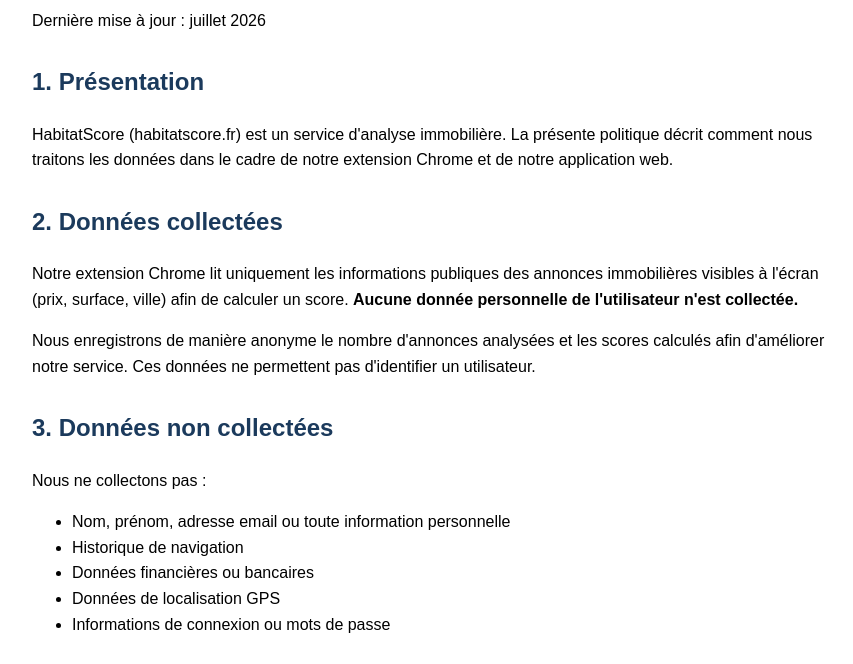
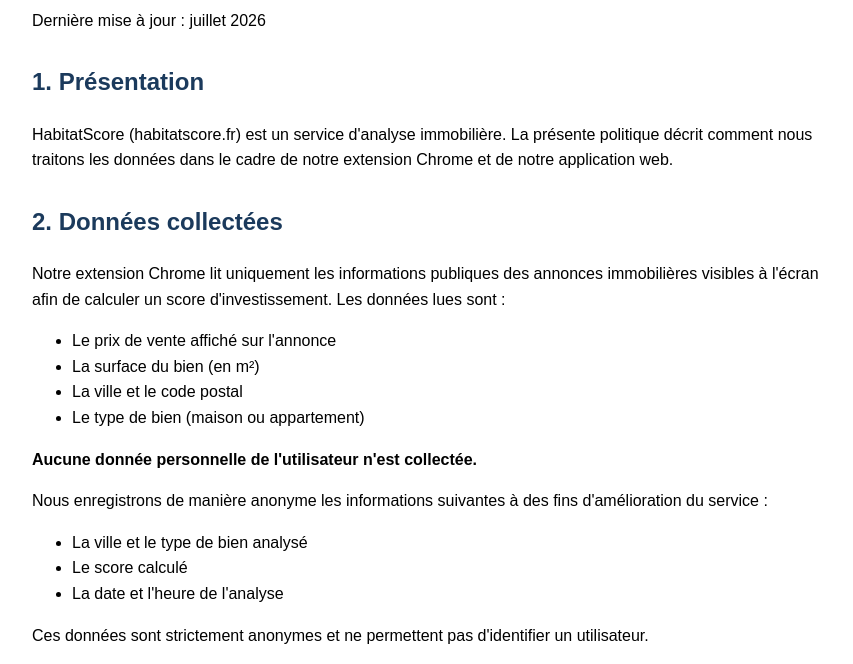
Before and after one commit to Sombro05/habitatscore, a browser extension: page privacy.html in a window 1280 px wide. Shown: the part 105-769 px from the top of the page, without its empty margins (208-1061 px from the left). Drawn offline with Linux system fonts and the light colour scheme.

Commit message:
Précision politique de confidentialité

```diff
--- a/privacy.html
+++ b/privacy.html
@@ -17,8 +17,21 @@
   <p>HabitatScore (habitatscore.fr) est un service d'analyse immobilière. La présente politique décrit comment nous traitons les données dans le cadre de notre extension Chrome et de notre application web.</p>
 
   <h2>2. Données collectées</h2>
-  <p>Notre extension Chrome lit uniquement les informations publiques des annonces immobilières visibles à l'écran (prix, surface, ville) afin de calculer un score. <strong>Aucune donnée personnelle de l'utilisateur n'est collectée.</strong></p>
-  <p>Nous enregistrons de manière anonyme le nombre d'annonces analysées et les scores calculés afin d'améliorer notre service. Ces données ne permettent pas d'identifier un utilisateur.</p>
+  <p>Notre extension Chrome lit uniquement les informations publiques des annonces immobilières visibles à l'écran afin de calculer un score d'investissement. Les données lues sont :</p>
+  <ul>
+    <li>Le prix de vente affiché sur l'annonce</li>
+    <li>La surface du bien (en m²)</li>
+    <li>La ville et le code postal</li>
+    <li>Le type de bien (maison ou appartement)</li>
+  </ul>
+  <p><strong>Aucune donnée personnelle de l'utilisateur n'est collectée.</strong></p>
+  <p>Nous enregistrons de manière anonyme les informations suivantes à des fins d'amélioration du service :</p>
+  <ul>
+    <li>La ville et le type de bien analysé</li>
+    <li>Le score calculé</li>
+    <li>La date et l'heure de l'analyse</li>
+  </ul>
+  <p>Ces données sont strictement anonymes et ne permettent pas d'identifier un utilisateur.</p>
 
   <h2>3. Données non collectées</h2>
   <p>Nous ne collectons pas :</p>
```
